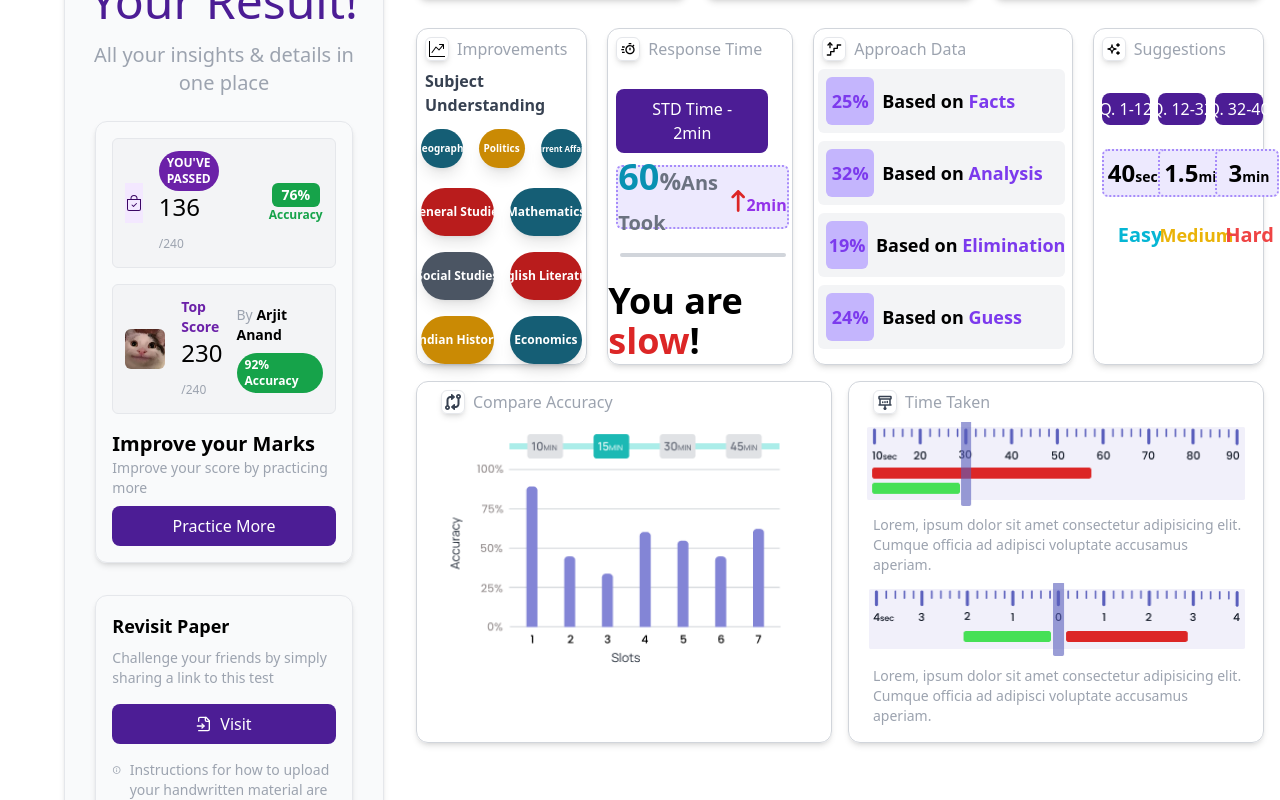
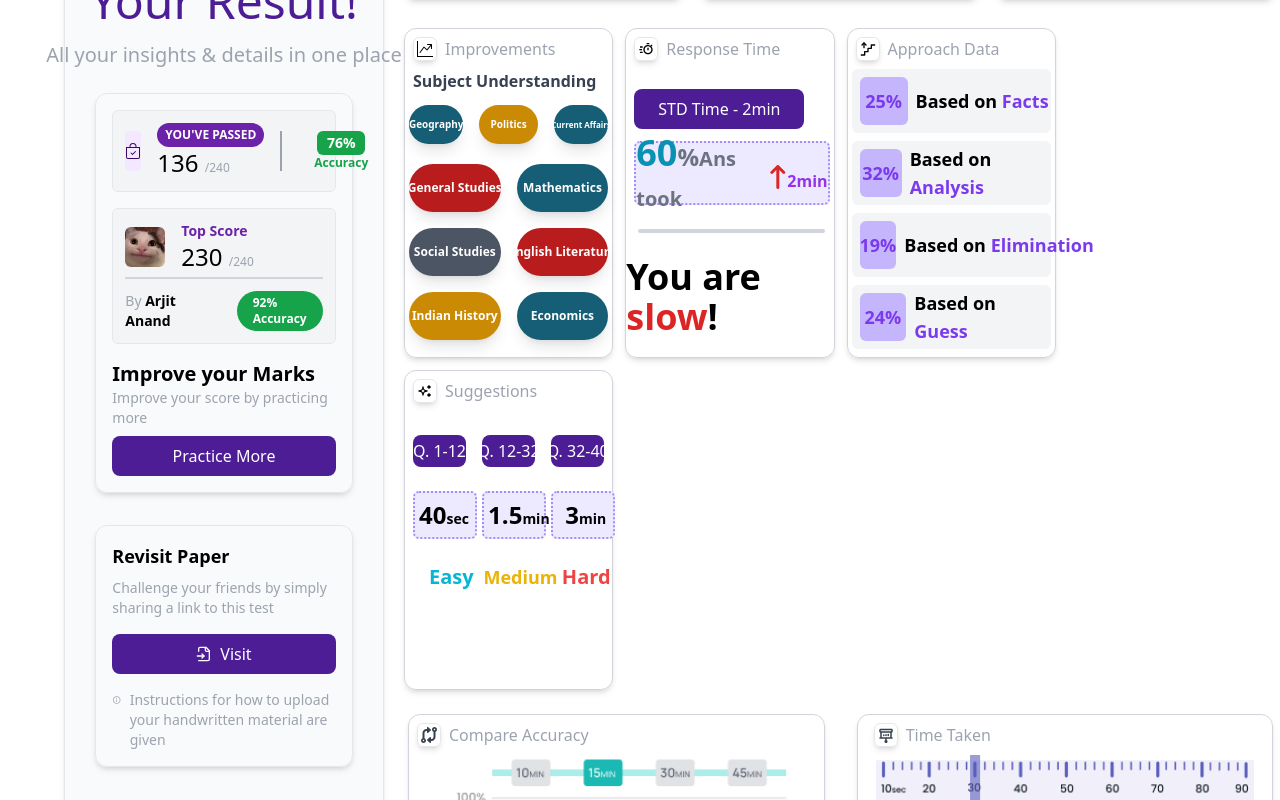
Before and after one commit to arjit88/firstbench, a React (Vite) app: page / in a window 1280 px wide. Shown: the part 400-1200 px from the top of the page. Built offline with nearby package versions, Linux system fonts and the light colour scheme.

Commit message:
Make the dashboard section responsive

```diff
--- a/src/App.jsx
+++ b/src/App.jsx
@@ -18,12 +18,12 @@ const App = () => {
         <Navbar className="w-full" />
 
         {/* Main Content */}
-        <div className="flex flex-1">
+        <div className="flex flex-1 flex-col sm:flex-row">
           {/* Sidebar */}
-          <Sidebar className="w-1/4 bg-gray-800 text-white" />
+          <Sidebar className="w-full sm:w-1/4 bg-gray-800 text-white sm:block hidden" />
 
           {/* Content Area */}
-          <div className="flex-1">
+          <div className="flex-1 overflow-auto">
             {/* Define Routes */}
             <Routes>
               <Route path="/" element={<Hero />} />
--- a/src/components/Hero.jsx
+++ b/src/components/Hero.jsx
@@ -1,11 +1,7 @@
 import React, { useState, useEffect, useRef } from "react";
 import { BiTimer } from "react-icons/bi";
 import { BsGraphUpArrow } from "react-icons/bs";
-import {
-  FaArrowUpLong,
-  FaCodeCompare,
-  FaCodePullRequest,
-} from "react-icons/fa6";
+import { FaArrowUpLong, FaCodeCompare } from "react-icons/fa6";
 import { MdKeyboardArrowDown } from "react-icons/md";
 import { PiProjectorScreenChartBold } from "react-icons/pi";
 import { TbSparkles, TbStairsUp } from "react-icons/tb";
@@ -81,10 +77,10 @@ const Hero = () => {
   }, []);
 
   return (
-    <div className="flex flex-col gap-4 mx-4 my-4">
-      <div className="flex w-full gap-4 relative">
+    <div className="flex flex-col gap-4 mx-1 my-4">
+      <div className="flex flex-col sm:flex-row w-full gap-4 relative">
         {/* First Dropdown */}
-        <div className="rounded-xl shadow-md border border-gray-300 w-[90%] min-h-80 flex relative">
+        <div className="rounded-xl shadow-md border border-gray-300 w-full sm:w-[90%] min-h-80 flex relative">
           <div
             className="w-6 h-6 shadow-md border border-gray-200 my-2 mx-2 flex justify-center items-center rounded-md hover:bg-gray-300 cursor-pointer"
             onClick={() => toggleDropdown("dropdown1")}
@@ -98,7 +94,7 @@ const Hero = () => {
           {dropdownVisible.dropdown1 && (
             <div
               ref={dropdownRefs.dropdown1}
-              className="absolute bg-gray-50 border border-gray-300 shadow-md rounded-md mt-2 w-[90%] z-10 mx-4"
+              className="absolute bg-gray-50 border border-gray-300 shadow-md rounded-md mt-2 w-full sm:w-[90%] z-10 mx-4"
             >
               <ul className="py-2">
                 {options.map((option, index) => (
@@ -116,7 +112,7 @@ const Hero = () => {
         </div>
 
         {/* Second Dropdown */}
-        <div className="rounded-xl shadow-md border border-gray-300 w-[90%] min-h-80 flex relative">
+        <div className="rounded-xl shadow-md border border-gray-300 w-full sm:w-[90%] min-h-80 flex relative">
           <div
             className="w-6 h-6 shadow-md border border-gray-200 my-2 mx-2 flex justify-center items-center rounded-md hover:bg-gray-300 cursor-pointer"
             onClick={() => toggleDropdown("dropdown2")}
@@ -130,7 +126,7 @@ const Hero = () => {
           {dropdownVisible.dropdown2 && (
             <div
               ref={dropdownRefs.dropdown2}
-              className="absolute bg-white border border-gray-300 shadow-md rounded-md mt-2 w-[90%] z-10 mx-4"
+              className="absolute bg-white border border-gray-300 shadow-md rounded-md mt-2 w-full sm:w-[90%] z-10 mx-4"
             >
               <ul className="py-2">
                 {options.map((option, index) => (
@@ -148,7 +144,7 @@ const Hero = () => {
         </div>
 
         {/* Third Dropdown */}
-        <div className="rounded-xl shadow-md border border-gray-300 w-[90%] min-h-80 flex relative">
+        <div className="rounded-xl shadow-md border border-gray-300 w-full sm:w-[90%] min-h-80 flex relative">
           <div
             className="w-6 h-6 shadow-md border border-gray-200 my-2 mx-2 flex justify-center items-center rounded-md hover:bg-gray-300 cursor-pointer"
             onClick={() => toggleDropdown("dropdown3")}
@@ -162,7 +158,7 @@ const Hero = () => {
           {dropdownVisible.dropdown3 && (
             <div
               ref={dropdownRefs.dropdown3}
-              className="absolute bg-white border border-gray-300 shadow-md rounded-md mt-2 w-[90%] z-10 mx-4"
+              className="absolute bg-white border border-gray-300 shadow-md rounded-md mt-2 w-full sm:w-[90%] z-10 mx-4"
             >
               <ul className="py-2">
                 {options.map((option, index) => (
@@ -180,15 +176,14 @@ const Hero = () => {
         </div>
       </div>
 
-      <div className="flex gap-5 mt-3">
-        <div className="flex flex-col rounded-xl shadow-md border border-gray-300 w-[90%] min-h-80">
+      <div className="flex flex-wrap gap-3 mt-3">
+        <div className="flex flex-col rounded-xl shadow-md border border-gray-300 w-full md:w-[45%] lg:w-[24%] min-h-80">
           <div className="flex">
             <div className="w-6 h-6 shadow-md border border-gray-200 my-2 mx-2 flex justify-center items-center rounded-md">
               <BsGraphUpArrow />
             </div>
             <p className="my-2 text-gray-400">Improvements</p>
           </div>
-
           <p className="mx-2 font-semibold text-gray-700">
             Subject Understanding
           </p>
@@ -227,7 +222,7 @@ const Hero = () => {
           </div>
         </div>
 
-        <div className="flex flex-col rounded-xl shadow-md border border-gray-300 w-[90%] min-h-80">
+        <div className="flex flex-col rounded-xl shadow-md border border-gray-300 w-full md:w-[45%] lg:w-[24%] min-h-80">
           <div className="flex">
             <div className="w-6 h-6 shadow-md border border-gray-200 my-2 mx-2 flex justify-center items-center rounded-md">
               <BiTimer />
@@ -247,7 +242,7 @@ const Hero = () => {
                 60
                 <span className="text-gray-500 text-2xl font-semibold">%</span>
                 <span className="text-gray-500 text-xl font-semibold">
-                  Ans Took
+                  Ans took
                 </span>
               </p>
 
@@ -265,7 +260,7 @@ const Hero = () => {
           </div>
         </div>
 
-        <div className="flex flex-col rounded-xl shadow-md border border-gray-300 w-[90%] min-h-80">
+        <div className="flex flex-col rounded-xl shadow-md border border-gray-300 w-full md:w-[45%] lg:w-[24%] min-h-80">
           <div className="flex">
             <div className="flex w-6 h-6 shadow-md border border-gray-200 my-2 mx-2 justify-center items-center rounded-md">
               <TbStairsUp className="w-full" />
@@ -311,7 +306,7 @@ const Hero = () => {
           </div>
         </div>
 
-        <div className="flex flex-col rounded-xl shadow-md border border-gray-300 w-[90%] min-h-80">
+        <div className="flex flex-col rounded-xl shadow-md border border-gray-300 w-full md:w-[45%] lg:w-[24%] min-h-80">
           <div className="flex">
             <div className="w-6 h-6 shadow-md border border-gray-200 my-2 mx-2 flex justify-center items-center rounded-md">
               <TbSparkles />
@@ -359,8 +354,8 @@ const Hero = () => {
         </div>
       </div>
 
-      <div className="flex gap-4">
-        <div className="flex flex-col px-4 rounded-xl shadow-md border border-gray-300 w-[90%] min-h-80">
+      <div className="flex flex-col sm:flex-row gap-8 ml-1 mt-2">
+        <div className="flex flex-col rounded-xl shadow-md border border-gray-300 w-full sm:w-[48%] min-h-80">
           <div className="flex">
             <div className="w-6 h-6 shadow-md border border-gray-200 my-2 mx-2 flex justify-center items-center rounded-md">
               <FaCodeCompare className="text-gray-700" />
@@ -368,7 +363,7 @@ const Hero = () => {
             <p className="my-2 text-gray-400">Compare Accuracy</p>
           </div>
 
-          <div className="flex justify-center items-center mt-2 mr-2">
+          <div className="flex justify-center items-center mr-2">
             <img
               src={"/graph.png"}
               alt="Graph"
@@ -377,12 +372,12 @@ const Hero = () => {
           </div>
         </div>
 
-        <div className="flex flex-col rounded-xl shadow-md px-4 border border-gray-300 w-[90%] min-h-80">
+        <div className="flex flex-col rounded-xl shadow-md px-4 border border-gray-300 w-full sm:w-[48%] min-h-80">
           <div className="flex">
-            <div className="w-6 h-6 shadow-md border border-gray-200 my-2 mx-2 flex justify-center items-center rounded-md">
+            <div className="w-6 h-6 shadow-md border border-gray-200 my-2 flex justify-center items-center rounded-md">
               <PiProjectorScreenChartBold className="text-gray-700" />
             </div>
-            <p className="my-2 text-gray-400">Time Taken</p>
+            <p className="my-2 mx-2 text-gray-400">Time Taken</p>
           </div>
 
           <div className="flex flex-col gap-2">
--- a/src/components/Home.jsx
+++ b/src/components/Home.jsx
@@ -10,12 +10,12 @@ const Home = () => {
       <Navbar className="w-full" />
 
       {/* Main Content */}
-      <div className="flex flex-1">
+      <div className="flex flex-1 flex-col sm:flex-row">
         {/* Sidebar */}
-        <Sidebar className="w-1/4 bg-gray-800 text-white" />
+        <Sidebar className="w-full sm:w-1/4 bg-gray-800 text-white" />
 
         {/* Hero Section */}
-        <Hero className="flex-1 bg-gray-100" />
+        <Hero className="w-full sm:flex-1 bg-gray-100" />
       </div>
     </div>
   );
--- a/src/components/Navbar.jsx
+++ b/src/components/Navbar.jsx
@@ -14,14 +14,13 @@ const Navbar = () => {
   const [selectedOption, setSelectedOption] = useState("Profile");
   const dropdownRef = useRef(null);
   const [menuOpen, setMenuOpen] = useState(false);
-  const [isDropdownOpen, setIsDropdownOpen] = useState(false);
   const [activeLink, setActiveLink] = useState("Dashboard");
   const navigate = useNavigate();
 
   const handleNavigation = (link, path) => {
     setActiveLink(link);
     navigate(path);
-    setMenuOpen(false); // Close menu after navigation
+    setMenuOpen(false);
   };
 
   const handleMenuToggle = () => setMenuOpen(!menuOpen);
--- a/src/components/Sidebar.jsx
+++ b/src/components/Sidebar.jsx
@@ -18,7 +18,7 @@ const Sidebar = () => {
           <p className="text-violet-900 text-2xl lg:text-5xl font-medium mt-2 lg:mt-4">
             Your Result!
           </p>
-          <p className="text-gray-400 text-sm lg:text-xl font-medium mt-2 lg:mt-4 mb-4">
+          <p className="text-gray-400 text-sm lg:text-xl font-medium mt-2 lg:mt-4 mb-4 whitespace-nowrap">
             All your insights & details in one place
           </p>
         </div>
@@ -27,18 +27,18 @@ const Sidebar = () => {
         <div className="flex justify-center mt-2">
           <div className="rounded-xl shadow-md border border-gray-200 w-full lg:w-[90%] p-4">
             <div className="flex items-center border border-gray-200 bg-gray-100 w-full h-auto rounded-md p-3">
-              <div className="w-10 h-10 bg-purple-100 flex items-center justify-center">
+              <div className="w-10 h-10 bg-purple-100 flex items-center rounded justify-center">
                 <BsBagCheck className="text-purple-950" />
               </div>
               <div className="flex flex-col ml-4">
-                <p className="bg-purple-800 text-white px-2 text-xs py-1 font-semibold rounded-full">
+                <p className="bg-purple-800 text-white px-2 text-xs py-1 font-semibold rounded-full whitespace-nowrap">
                   YOU'VE PASSED
                 </p>
                 <p className="text-black text-lg lg:text-2xl font-medium">
                   136 <span className="text-gray-400 text-xs">/240</span>
                 </p>
               </div>
-              <div className="hidden lg:block border-r-2 border-gray-300 h-[60%] mx-4"></div>
+              <div className="border-l-2 border-gray-400 h-10 mx-4"></div>
               <div className="flex items-center flex-col ml-4">
                 <div className="h-6 w-12 bg-green-600 rounded-md flex items-center justify-center">
                   <p className="text-white text-sm font-semibold">76%</p>
@@ -47,8 +47,9 @@ const Sidebar = () => {
               </div>
             </div>
 
-            <div className="flex items-center bg-gray-100 border border-gray-200 rounded-md p-3 mt-4">
-              <div className="flex items-center">
+            <div className="flex flex-col items-start bg-gray-100 border border-gray-200 rounded-md p-3 mt-4">
+              {/* <!-- Left Section --> */}
+              <div className="flex items-center w-full">
                 <img
                   src={"/profile.png"}
                   alt="Profile Logo"
@@ -63,7 +64,12 @@ const Sidebar = () => {
                   </p>
                 </div>
               </div>
-              <div className="flex flex-col items-end ml-auto">
+
+              {/* <!-- Horizontal Border --> */}
+              <div className="border-t-2 border-gray-300 w-full my-1"></div>
+
+              {/* <!-- Right Section --> */}
+              <div className="flex gap-12 items-start sm:items-end w-full">
                 <Link to="https://github.com/arjit88">
                   <p className="text-gray-400 text-sm">
                     By{" "}
@@ -72,7 +78,7 @@ const Sidebar = () => {
                     </span>
                   </p>
                 </Link>
-                <p className="bg-green-600 text-white px-2 py-1 text-xs font-semibold rounded-full mt-2">
+                <p className="bg-green-600 text-white px-4 py-1 text-xs font-semibold rounded-full mt-2">
                   92% Accuracy
                 </p>
               </div>
--- a/src/pages/AiEvaluation.jsx
+++ b/src/pages/AiEvaluation.jsx
@@ -5,13 +5,13 @@ const AiEvaluation = () => {
     <div className="flex flex-col gap-4 mx-4 my-4 h-screen">
       <div className="rounded-xl shadow-md border border-gray-200 flex-grow flex justify-center items-center px-6">
         <p
-          className="text-7xl font-semibold text-purple-900 ml-16"
+          className="text-4xl sm:text-5xl md:text-6xl lg:text-7xl font-semibold text-purple-900 ml-16 text-center sm:text-left"
           style={{
             textShadow:
               "4px 4px 6px rgba(0, 0, 0, 0.3), -2px -2px 4px rgba(255, 255, 255, 0.5)",
           }}
         >
-          This is AI Evaluation Page. Click on "Dashboard Tab"
+          This is AI Evaluation Page. Click on "Dashboard Tab" for main content.
         </p>
       </div>
     </div>
--- a/src/pages/FirstGuru.jsx
+++ b/src/pages/FirstGuru.jsx
@@ -5,13 +5,13 @@ const FirstGuru = () => {
     <div className="flex flex-col gap-4 mx-4 my-4 h-screen">
       <div className="rounded-xl shadow-md border border-gray-200 flex-grow flex justify-center items-center px-6">
         <p
-          className="text-7xl font-semibold text-purple-900 ml-16"
+          className="text-4xl sm:text-5xl md:text-6xl lg:text-7xl font-semibold text-purple-900 ml-4 sm:ml-8 lg:ml-16 text-center sm:text-left"
           style={{
             textShadow:
               "4px 4px 6px rgba(0, 0, 0, 0.3), -2px -2px 4px rgba(255, 255, 255, 0.5)",
           }}
         >
-          This is First Guru Page. Click on "Dashboard Tab"
+          This is First Guru Page. Click on "Dashboard Tab" for main content.
         </p>
       </div>
     </div>
--- a/src/pages/MockTest.jsx
+++ b/src/pages/MockTest.jsx
@@ -5,13 +5,13 @@ const MockTest = () => {
     <div className="flex flex-col gap-4 mx-4 my-4 h-screen">
       <div className="rounded-xl shadow-md border border-gray-200 flex-grow flex justify-center items-center px-6">
         <p
-          className="text-7xl font-semibold text-purple-900 ml-16"
+          className="text-4xl sm:text-5xl md:text-6xl lg:text-7xl font-semibold text-purple-900 ml-4 sm:ml-8 lg:ml-16 text-center sm:text-left"
           style={{
             textShadow:
               "4px 4px 6px rgba(0, 0, 0, 0.3), -2px -2px 4px rgba(255, 255, 255, 0.5)",
           }}
         >
-          This is Mock Test Page. Click on "Dashboard Tab"
+          This is Mock Test Page. Click on "Dashboard Tab" for main content.
         </p>
       </div>
     </div>
--- a/src/pages/Performance.jsx
+++ b/src/pages/Performance.jsx
@@ -5,13 +5,13 @@ const Performance = () => {
     <div className="flex flex-col gap-4 mx-4 my-4 h-screen">
       <div className="rounded-xl shadow-md border border-gray-200 flex-grow flex justify-center items-center px-6">
         <p
-          className="text-7xl font-semibold text-purple-900 ml-16"
+          className="text-4xl sm:text-5xl md:text-6xl lg:text-7xl font-semibold text-purple-900 ml-4 sm:ml-8 lg:ml-16 text-center sm:text-left"
           style={{
             textShadow:
               "4px 4px 6px rgba(0, 0, 0, 0.3), -2px -2px 4px rgba(255, 255, 255, 0.5)",
           }}
         >
-          This is Performance Page. Click on "Dashboard Tab"
+          This is Performance Page. Click on "Dashboard Tab" for main content.
         </p>
       </div>
     </div>
--- a/src/pages/TownHall.jsx
+++ b/src/pages/TownHall.jsx
@@ -5,13 +5,13 @@ const TownHall = () => {
     <div className="flex flex-col gap-4 mx-4 my-4 h-screen">
       <div className="rounded-xl shadow-md border border-gray-200 flex-grow flex justify-center items-center px-6">
         <p
-          className="text-7xl font-semibold text-purple-900 ml-16"
+          className="text-4xl sm:text-5xl md:text-6xl lg:text-7xl font-semibold text-purple-900 ml-4 sm:ml-8 lg:ml-16 text-center sm:text-left"
           style={{
             textShadow:
               "4px 4px 6px rgba(0, 0, 0, 0.3), -2px -2px 4px rgba(255, 255, 255, 0.5)",
           }}
         >
-          This is Town Hall Page. Click on "Dashboard Tab"
+          This is Town Hall Page. Click on "Dashboard Tab" for main content.
         </p>
       </div>
     </div>
```
